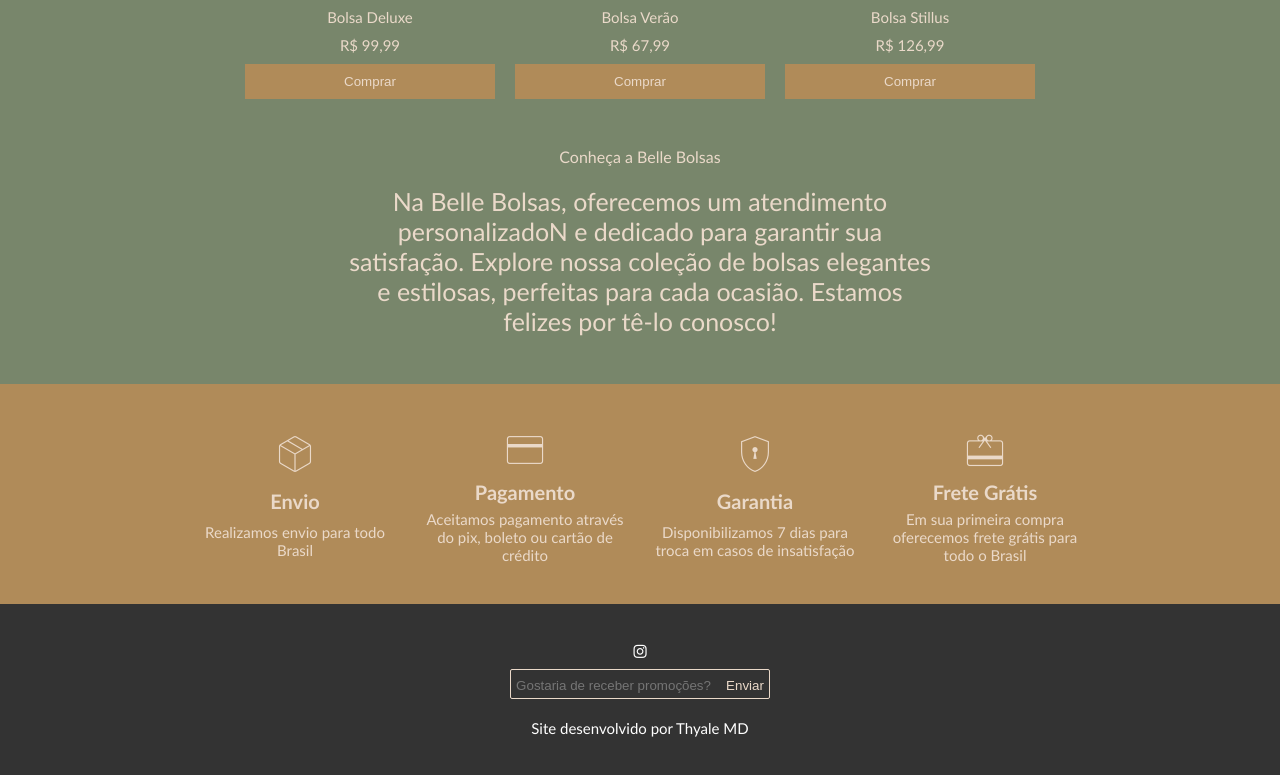
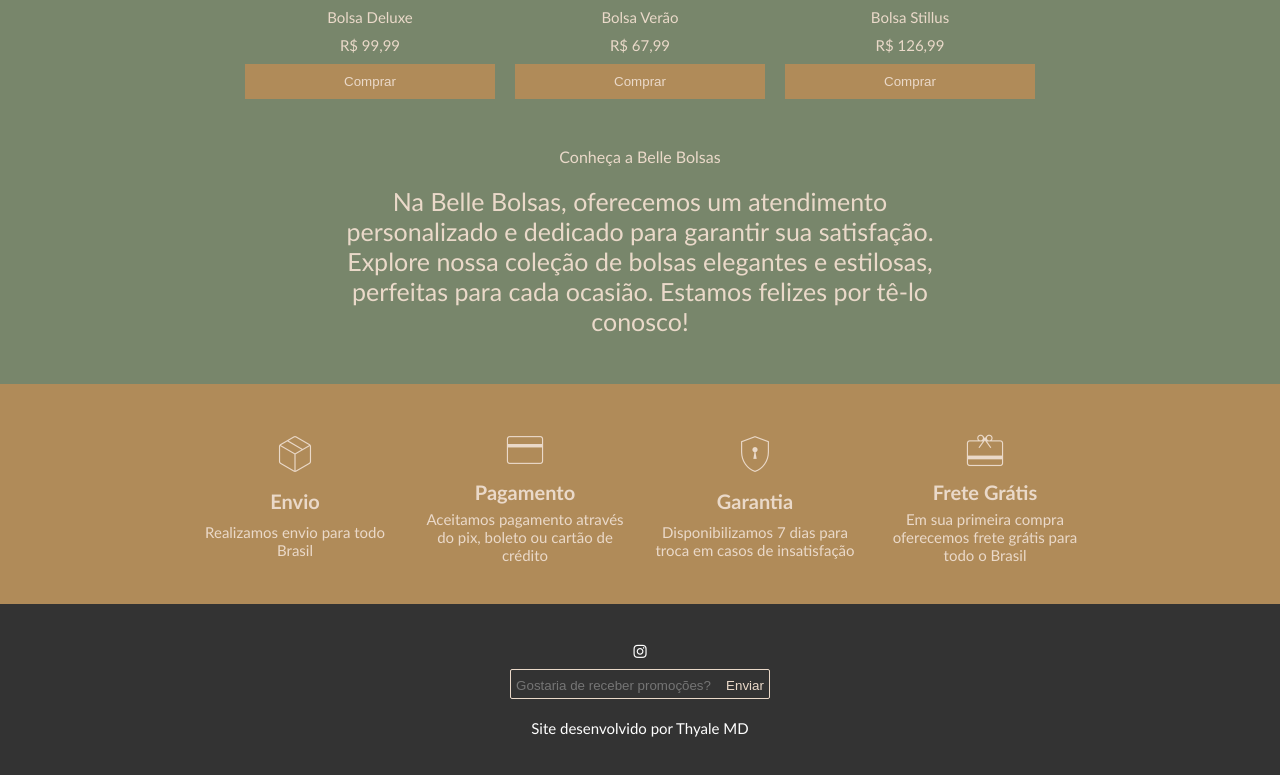
Before and after one commit to Thyale/StoreBelleBolsas, a React (Vite) app in the folder Belle Bolsas/: page / in a window 1280 px wide. Shown: the part 1891-2666 px from the top of the page. Built offline with nearby package versions, Linux system fonts and the light colour scheme.

Commit message:
Update Apresentacao2.jsx

```diff
--- a/Belle Bolsas/src/Main/Home/Apresentacao2.jsx
+++ b/Belle Bolsas/src/Main/Home/Apresentacao2.jsx
@@ -2,7 +2,7 @@ export default function Apresentacao2(){
     return(
         <div className="Apresentacao2">
             <p className="Apresentacao2_Titulo">Conheça a Belle Bolsas</p>
-            <p className="Apresentacao2_texto">Na Belle Bolsas, oferecemos um atendimento personalizadoN e dedicado para garantir sua satisfação. Explore nossa coleção de bolsas elegantes e estilosas, perfeitas para cada ocasião. Estamos felizes por tê-lo conosco!</p>
+            <p className="Apresentacao2_texto">Na Belle Bolsas, oferecemos um atendimento personalizado e dedicado para garantir sua satisfação. Explore nossa coleção de bolsas elegantes e estilosas, perfeitas para cada ocasião. Estamos felizes por tê-lo conosco!</p>
         </div>
     )
 }
```
